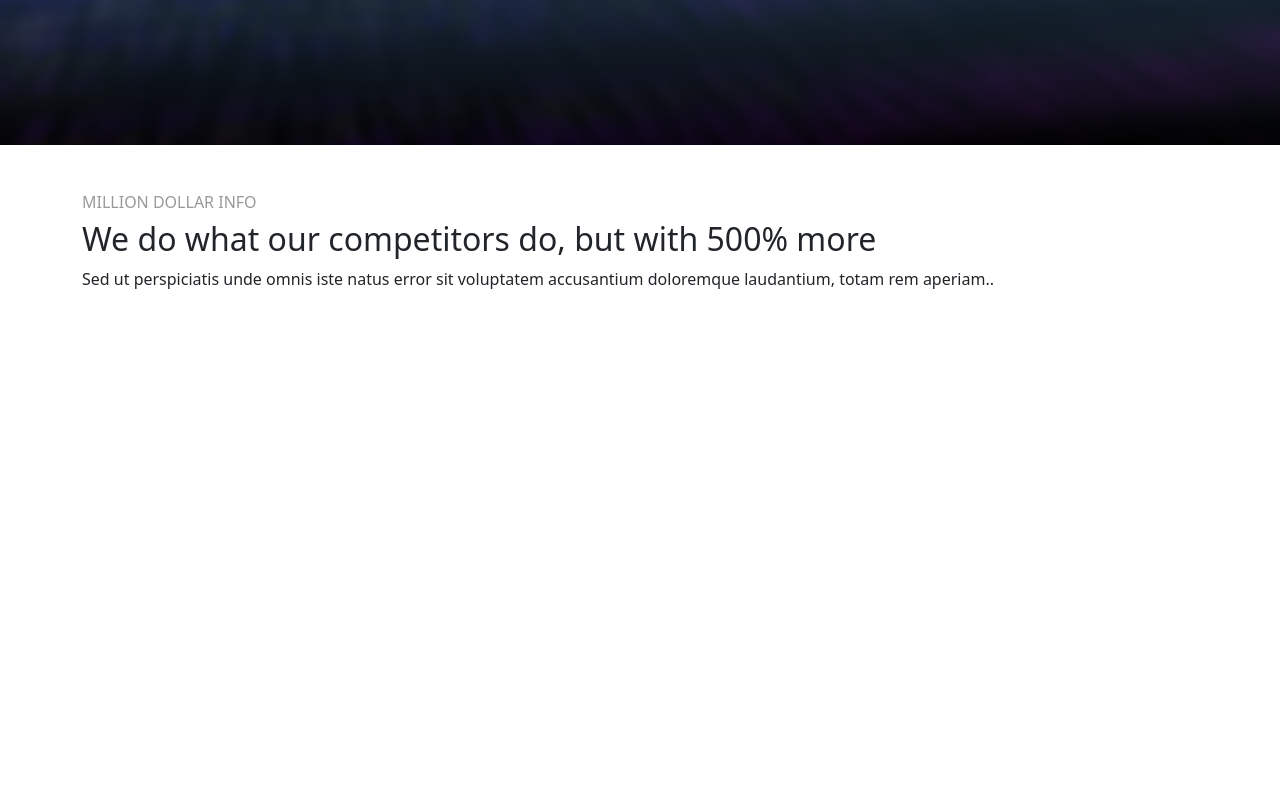
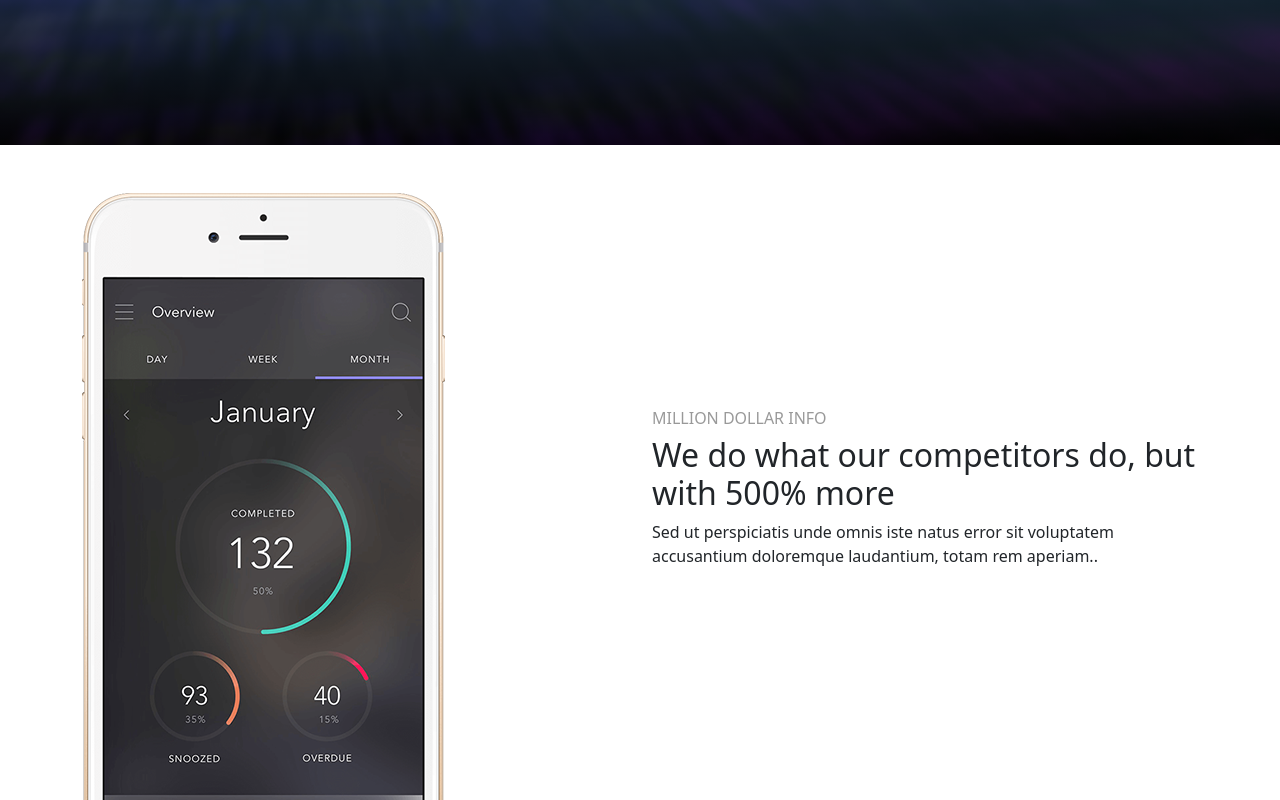
Before and after one commit to NOTINVIZER/labBootstrap, a plain HTML site: page index.html in a window 1280 px wide. Shown: the part 655-1455 px from the top of the page. Before the commit the page ends 962 px from the top, so only its background shows below. Drawn offline with nearby package versions, Linux system fonts and the light colour scheme.

Commit message:
SecScreenPreReady

```diff
--- a/index.html
+++ b/index.html
@@ -25,7 +25,10 @@
         <section id="info--1">
             <div class="container">
                 <div class="row pt-5 align-items-center">
-                    <div class="col-12">
+                    <div class="col d-none d-md-block align-self-end">
+                        <img src="img/phone.png" class="img-fluid"/>
+                    </div>
+                        <div class="col">
                             <h6 class="text-uppercase text-black-40">
                             million dollar info
                             </h6>
```
Lines whose indentation alone changed are shown as unchanged.
